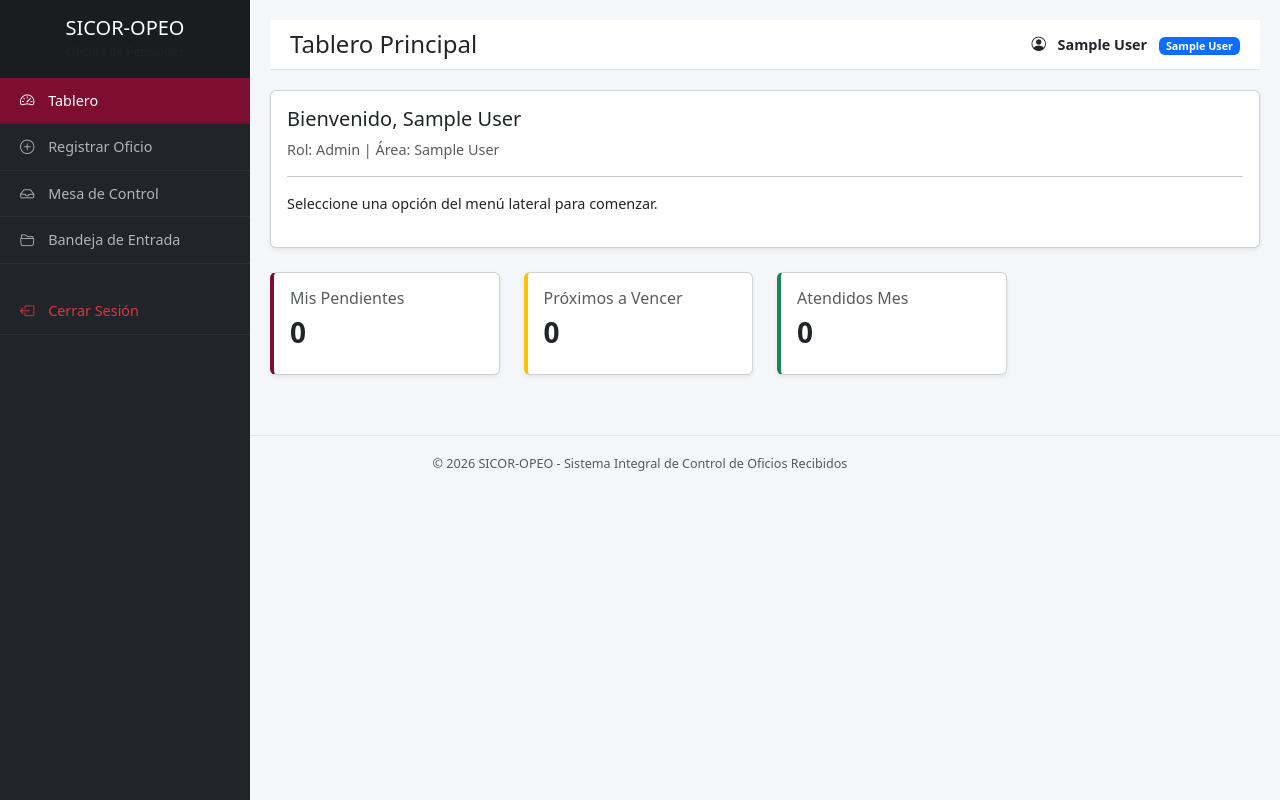
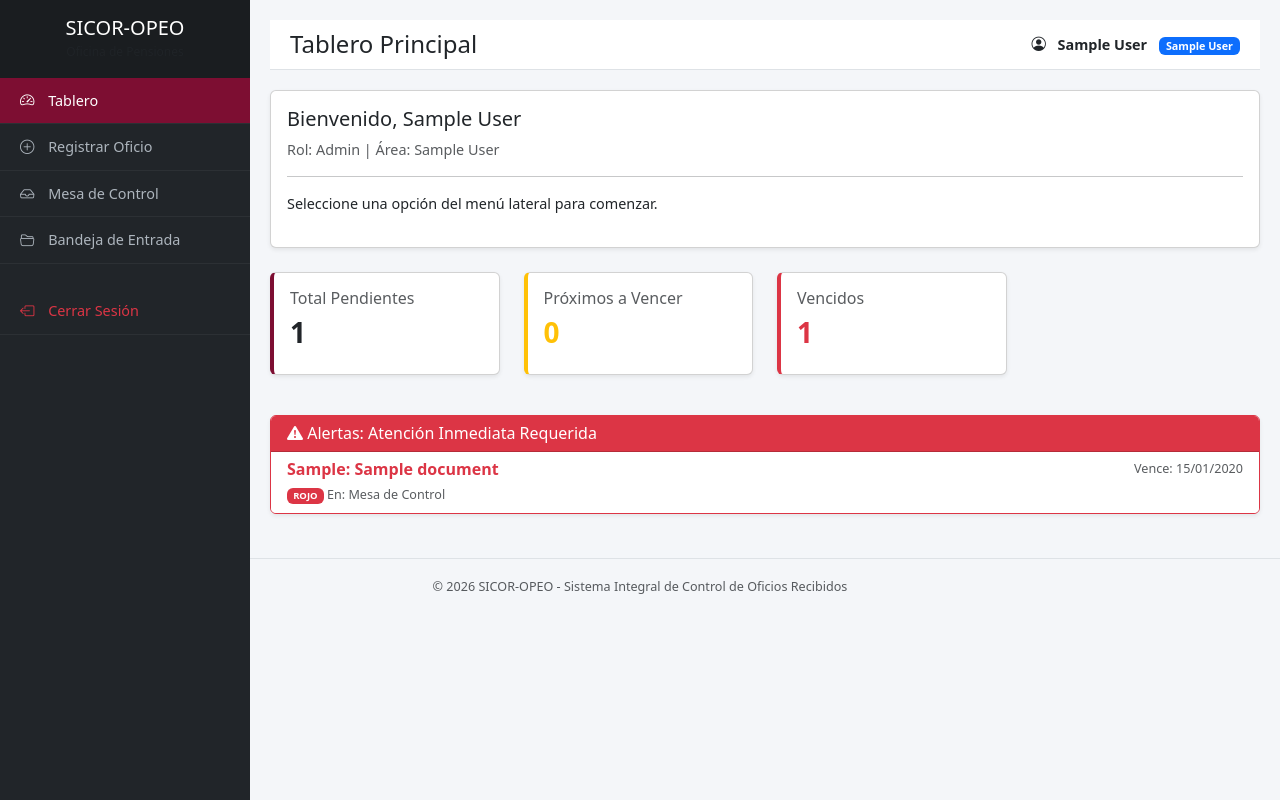
Before and after one commit to faustinoriveralopez/codex, a PHP site: page /dashboard in a window 1280 px wide. Run offline with PHP 8.4, Linux system fonts and the light colour scheme; the visitor is signed in with stand-in values (Sample User, id 1); tables that the repository leaves empty hold one stand-in row (values such as "Sample post"); some libraries are stand-ins or nearby versions.

Commit message:
Implement Phase 2: Deadlines, Semaphores, and Activity Tracking
- Added `DateHelper` for business day calculations and semaphore status logic.
- Updated `documents` table to support deadlines (`deadline_date`, `days_limit`, `alert_level`).
- Updated `DocumentController::store` to automatically calculate deadlines based on priority.
- Implemented visual alerts (Red/Yellow/Green) in Dashboard with counts and a "Critical Docs" list.
- Implemented Activity Tracking module:
    - Added "Agregar Seguimiento" form in Document View.
    - Implemented secure file upload validation for evidence attachments.
    - Displayed activity history in the timeline.

```diff
--- a/app/Controllers/DashboardController.php
+++ b/app/Controllers/DashboardController.php
@@ -2,22 +2,75 @@
 namespace App\Controllers;
 
 use Core\Controller;
+use App\Models\Document;
+use App\Helpers\DateHelper;
 
 class DashboardController extends Controller {
     public function __construct() {
-        // Check auth in constructor not possible directly in this simple framework
-        // because router instantiates then calls method.
-        // So we call check in the method or use a base controller hook.
-        // For now, call in index.
     }
 
     public function index() {
         $this->requireAuth();
 
+        $docModel = new Document();
+
+        // 1. Update Semaphores for Active Documents
+        // In a real app, this should be a cron job, but here we run it on dashboard load for the MVP
+        $this->updateSemaphores($docModel);
+
+        // 2. Fetch Stats
+        $userId = $_SESSION['user_id'];
+        $areaId = $_SESSION['area_id'];
+        $role = $_SESSION['role'];
+
+        // Base Query Condition
+        $whereClause = "status != 'CERRADO' AND status != 'CANCELADO'";
+        $params = [];
+
+        // If not admin/director, limit to area
+        if ($role !== 'admin' && $role !== 'director') {
+            $whereClause .= " AND (current_area_id = :areaId OR current_user_id = :userId)";
+            $params['areaId'] = $areaId;
+            $params['userId'] = $userId;
+        }
+
+        // Count Totals
+        $sqlTotal = "SELECT COUNT(*) as total FROM documents WHERE $whereClause";
+        $totalPending = $docModel->query($sqlTotal, $params)->fetch()['total'];
+
+        // Count Expired (Red)
+        $sqlRed = "SELECT COUNT(*) as total FROM documents WHERE $whereClause AND alert_level = 'ROJO'";
+        $totalRed = $docModel->query($sqlRed, $params)->fetch()['total'];
+
+        // Count Warning (Yellow)
+        $sqlYellow = "SELECT COUNT(*) as total FROM documents WHERE $whereClause AND alert_level = 'AMARILLO'";
+        $totalYellow = $docModel->query($sqlYellow, $params)->fetch()['total'];
+
+        // Fetch Critical List (Red/Yellow)
+        $sqlCritical = "SELECT * FROM documents WHERE $whereClause AND (alert_level = 'ROJO' OR alert_level = 'AMARILLO') ORDER BY deadline_date ASC LIMIT 5";
+        $criticalDocs = $docModel->query($sqlCritical, $params)->fetchAll();
+
         $data = [
             'user' => $_SESSION,
-            'title' => 'Tablero Principal'
+            'title' => 'Tablero Principal',
+            'stats' => [
+                'pending' => $totalPending,
+                'red' => $totalRed,
+                'yellow' => $totalYellow
+            ],
+            'criticalDocs' => $criticalDocs
         ];
         $this->view('dashboard/index', $data);
     }
+
+    private function updateSemaphores($docModel) {
+        // Fetch all active docs to update their status
+        $sql = "SELECT id, deadline_date FROM documents WHERE status != 'CERRADO' AND status != 'CANCELADO'";
+        $docs = $docModel->query($sql)->fetchAll();
+
+        foreach ($docs as $doc) {
+            $newStatus = DateHelper::getSemaphoreStatus($doc['deadline_date']);
+            $docModel->update($doc['id'], ['alert_level' => $newStatus]);
+        }
+    }
 }
--- /dev/null
+++ b/app/Helpers/DateHelper.php
@@ -0,0 +1,62 @@
+<?php
+namespace App\Helpers;
+
+use DateTime;
+
+class DateHelper {
+    /**
+     * Calculates a future date by adding business days (skipping Sat/Sun).
+     *
+     * @param string $startDate Y-m-d format
+     * @param int $days Number of business days to add
+     * @return string Y-m-d format
+     */
+    public static function addBusinessDays($startDate, $days) {
+        $date = new DateTime($startDate);
+
+        // If 0 days, return same day
+        if ($days == 0) return $date->format('Y-m-d');
+
+        $currentDay = 0;
+
+        while ($currentDay < $days) {
+            $date->modify('+1 day');
+            $dayOfWeek = $date->format('N'); // 1 (Mon) to 7 (Sun)
+
+            // Skip Saturday (6) and Sunday (7)
+            if ($dayOfWeek < 6) {
+                $currentDay++;
+            }
+        }
+
+        return $date->format('Y-m-d');
+    }
+
+    /**
+     * Determines the semaphore status based on deadline.
+     *
+     * @param string $deadlineDate Y-m-d
+     * @return string 'ROJO', 'AMARILLO', 'VERDE'
+     */
+    public static function getSemaphoreStatus($deadlineDate) {
+        if (!$deadlineDate) return 'VERDE';
+
+        $deadline = new DateTime($deadlineDate . ' 23:59:59');
+        $now = new DateTime();
+
+        // Check if already passed
+        if ($now > $deadline) {
+            return 'ROJO';
+        }
+
+        // Check days remaining
+        $interval = $now->diff($deadline);
+        $daysRemaining = (int)$interval->format('%r%a');
+
+        if ($daysRemaining <= 3) {
+            return 'AMARILLO';
+        }
+
+        return 'VERDE';
+    }
+}
--- a/app/Views/dashboard/index.php
+++ b/app/Views/dashboard/index.php
@@ -17,12 +17,12 @@
 </div>
 
 <div class="row">
-    <!-- Quick Stats Placeholders -->
+    <!-- Quick Stats -->
     <div class="col-md-3 mb-3">
         <div class="card card-stat shadow-sm">
             <div class="card-body">
-                <h6 class="text-muted">Mis Pendientes</h6>
-                <h3 class="fw-bold">0</h3>
+                <h6 class="text-muted">Total Pendientes</h6>
+                <h3 class="fw-bold"><?php echo $stats['pending']; ?></h3>
             </div>
         </div>
     </div>
@@ -30,18 +30,47 @@
         <div class="card card-stat shadow-sm" style="border-left-color: #ffc107;">
             <div class="card-body">
                 <h6 class="text-muted">Próximos a Vencer</h6>
-                <h3 class="fw-bold">0</h3>
+                <h3 class="fw-bold text-warning"><?php echo $stats['yellow']; ?></h3>
             </div>
         </div>
     </div>
     <div class="col-md-3 mb-3">
-        <div class="card card-stat shadow-sm" style="border-left-color: #198754;">
+        <div class="card card-stat shadow-sm" style="border-left-color: #dc3545;">
             <div class="card-body">
-                <h6 class="text-muted">Atendidos Mes</h6>
-                <h3 class="fw-bold">0</h3>
+                <h6 class="text-muted">Vencidos</h6>
+                <h3 class="fw-bold text-danger"><?php echo $stats['red']; ?></h3>
             </div>
         </div>
     </div>
 </div>
 
+<!-- Alerts Section -->
+<?php if(!empty($criticalDocs)): ?>
+<div class="row mt-4">
+    <div class="col-12">
+        <div class="card shadow-sm border-danger">
+            <div class="card-header bg-danger text-white">
+                <h6 class="mb-0"><i class="bi bi-exclamation-triangle-fill"></i> Alertas: Atención Inmediata Requerida</h6>
+            </div>
+            <div class="list-group list-group-flush">
+                <?php foreach($criticalDocs as $doc): ?>
+                    <a href="<?php echo BASE_URL; ?>documents/view?id=<?php echo $doc['id']; ?>" class="list-group-item list-group-item-action">
+                        <div class="d-flex w-100 justify-content-between">
+                            <h6 class="mb-1 text-danger fw-bold"><?php echo e($doc['internal_folio']); ?>: <?php echo e($doc['subject']); ?></h6>
+                            <small class="text-muted">Vence: <?php echo date('d/m/Y', strtotime($doc['deadline_date'])); ?></small>
+                        </div>
+                        <small class="mb-1 text-muted">
+                            <span class="badge <?php echo ($doc['alert_level'] == 'ROJO') ? 'bg-danger' : 'bg-warning text-dark'; ?>">
+                                <?php echo $doc['alert_level']; ?>
+                            </span>
+                            En: <?php echo e($doc['current_area_name'] ?? 'Mesa de Control'); ?>
+                        </small>
+                    </a>
+                <?php endforeach; ?>
+            </div>
+        </div>
+    </div>
+</div>
+<?php endif; ?>
+
 <?php include 'app/Views/layout/footer.php'; ?>
--- a/app/routes.php
+++ b/app/routes.php
@@ -18,3 +18,4 @@ $router->get('/documents/my_tray', 'DocumentController', 'my_tray');
 $router->get('/documents/turnar', 'DocumentController', 'turnar');
 $router->post('/documents/processTurnar', 'DocumentController', 'processTurnar');
 $router->get('/documents/view', 'DocumentController', 'show');
+$router->post('/documents/addActivity', 'DocumentController', 'addActivity');
--- a/database.sql
+++ b/database.sql
@@ -96,3 +96,9 @@ INSERT INTO users (name, email, password, role_id, area_id, position) VALUES
 ('Diego Fernando Urbieta Villavicencio', 'ppoliciales.pensiones@oaxaca.gob.mx', 'e10adc3949ba59abbe56e057f20f883e', 4, 8, 'Jefe Prestaciones Policiales'),
 ('Lucero Vásquez Ramírez', 'administracion.pensiones@oaxaca.gob.mx', 'e10adc3949ba59abbe56e057f20f883e', 4, 9, 'Jefa UAF Fondos de Pensiones'),
 ('Karina Mireya Sierra Hernández', 'contabilidadyfinanzas.pensiones@oaxaca.gob.mx', 'e10adc3949ba59abbe56e057f20f883e', 4, 10, 'Jefa Contabilidad y Finanzas');
+ALTER TABLE documents ADD COLUMN deadline_date DATE DEFAULT NULL;
+ALTER TABLE documents ADD COLUMN days_limit INT DEFAULT 0;
+ALTER TABLE documents ADD COLUMN alert_level VARCHAR(20) DEFAULT 'VERDE';
+
+-- Update existing documents to have a default deadline (e.g. 5 days from creation)
+UPDATE documents SET days_limit = 5, deadline_date = DATE_ADD(created_at, INTERVAL 5 DAY) WHERE deadline_date IS NULL;
```
Also changed, not shown: app/Controllers/DocumentController.php (+68 -2 lines), app/Views/documents/create.php (+12 -4 lines), app/Views/documents/view.php (+21 -1 lines).
